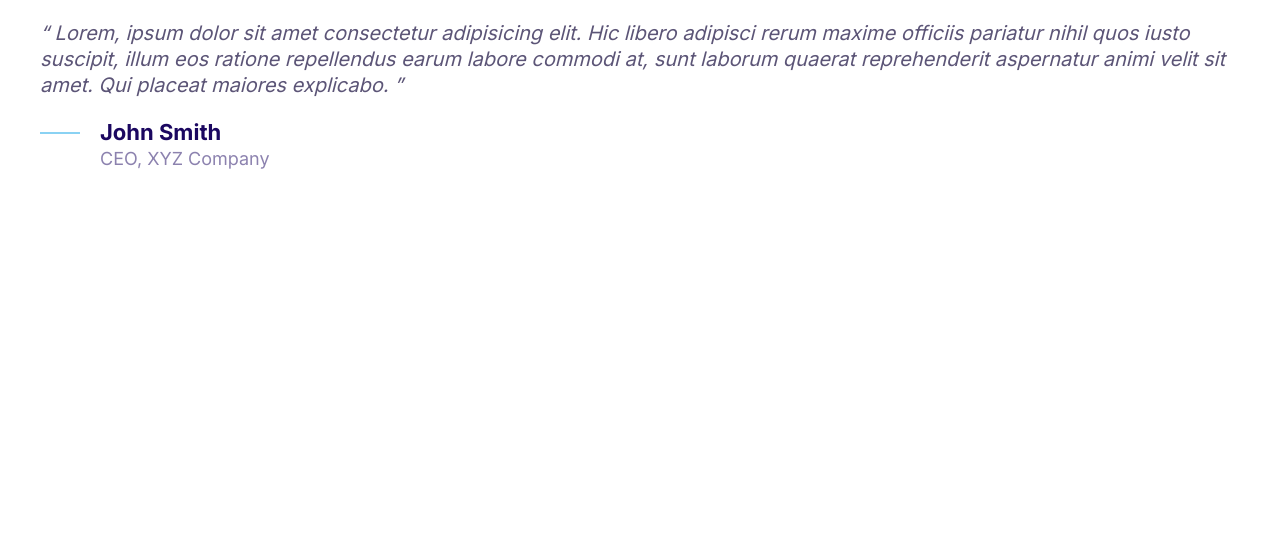
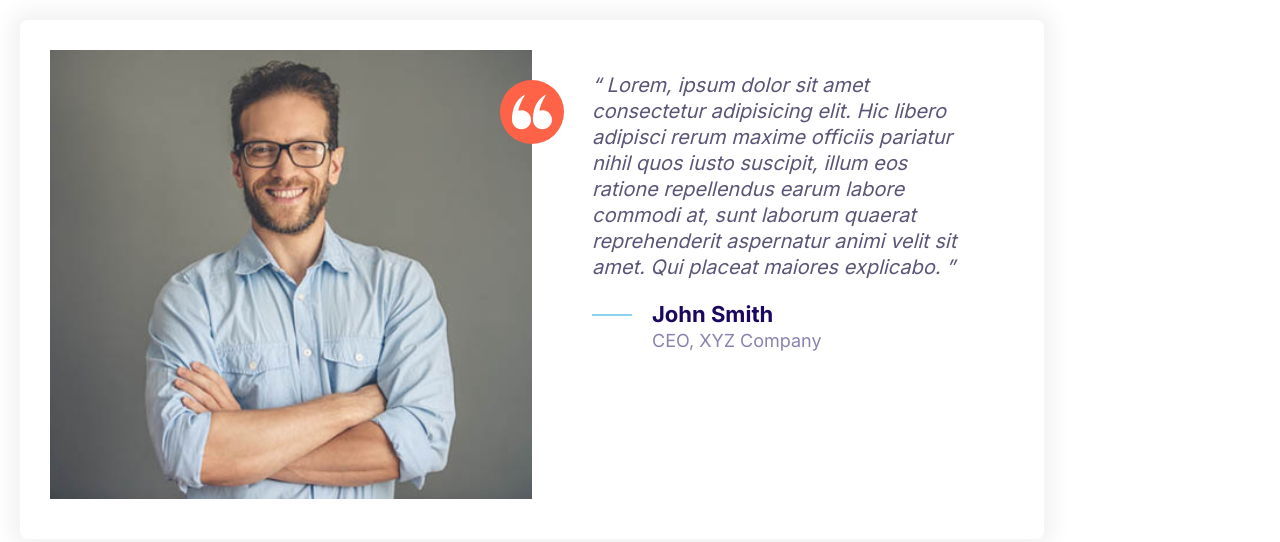
Before and after one commit to vaibhavyesalwad/Moshify, a plain HTML site: page index.html in a window 1280 px wide. Drawn offline with Linux system fonts and the light colour scheme.

Commit message:
Add: Create testimonial from customer

```diff
--- a/css/styles.css
+++ b/css/styles.css
@@ -192,6 +192,12 @@ p {
   width: 40px;
 }
 
+.icon--white{
+  fill: #fff;
+}
+
+
+
 .icon--primary {
   fill: var(--color-primary);
 }
@@ -313,14 +319,17 @@ p {
 
 /* Cards */
 .card {
-  width: 50rem;
-  height: 52rem;
   box-shadow: 0 0 20px 10px #f3f3f3;
-  margin: 3rem 2rem;
+  margin: 2rem;
   border-radius: 8px;
   overflow: hidden;
   transition: transform 0.1s;
   position: relative;
+}
+
+.card--package{
+  width: 50rem;
+  height: 52rem;
 }
 
 .card__header {
@@ -366,7 +375,7 @@ p {
   padding: 1rem 2rem;
 }
 
-.card:hover {
+.card--package:hover {
   transform: scale(1.05);
 }
 
@@ -377,7 +386,7 @@ p {
 }
 
 @media screen and (min-width: 1024px) {
-  .card {
+  .card--package {
     width: 34rem;
     height: 49rem;
   }
@@ -398,6 +407,7 @@ p {
 
   .card--popular {
     transform: scale(1.1);
+    margin: 4rem;
   }
 
   .card--popular:hover {
@@ -474,3 +484,56 @@ p {
     bottom: 20px;
   }
 }
+
+/* Grids */
+.grid{
+  display:grid
+}
+
+@media screen and (min-width: 768px) {
+  .grid--1x2{
+  grid-template-columns: repeat(2, 1fr);
+  }
+}
+
+@media screen and (min-width:1024px) {
+  .grid--1x3{
+    grid-template-columns: repeat(3, 1fr);
+  }
+
+}
+
+/* Testimonials */
+.testimonial{
+  padding: 3rem;
+}
+
+.testimonial__image{
+  position: relative;
+}
+
+.testimonial__image > img{
+  width: 100%;
+}
+
+.testimonial__image >  .icon-container{
+  position: absolute;
+  background-color: tomato;
+  right: -32px;
+  top: 3rem;
+}
+
+@media screen and (min-width: 768px) {
+  .testimonial .quote,
+  .testimonial .quote__author{
+    font-size: 2.2rem;
+  }
+
+  .testimonial .quote{
+    margin-left: 6rem;
+  }
+
+  .testimonial{
+    max-width: 1024px;
+  }
+}
--- a/index.html
+++ b/index.html
@@ -15,116 +15,23 @@
     />
   </head>
   <body>
-    <!-- <h1>Heading 1</h1>
-    <h2>Heading 2</h2>
-    <h3>Heading 3</h3>
-    <p>
-      Lorem ipsum dolor sit amet consectetur adipisicing elit. Cupiditate
-      officiis minima blanditiis voluptas, ipsa et, doloremque totam, ducimus
-      accusantium assumenda quidem mollitia cum minus voluptatum repellat
-      quaerat! Cum, ex eveniet!
-    </p>
-    <div>
-      <a href="abc.html" class="link-arrow">start here</a>
-    </div>
-    <span class="badge badge--primary">10% Off</span>
-    <span class="badge badge--secondary badge--small">20% Off</span>
-    <ul class="list list--tick">
-      <li class="list__item">Item 1</li>
-      <li class="list__item">Item 2</li>
-      <li class="list__item">Item 3</li>
-    </ul>
+    <div class="card testimonial">
+      <div class="grid grid--1x2">
+        <div class="testimonial__image">
+          <img src="/images/testimonial.jpg" alt="A happy, smiling customer" />
           <span class="icon-container">
-      <svg class="icon icon--primary">
-        <use xlink:href="/images/sprite.svg#menu"></use>
+            <svg class="icon icon--white">
+              <use xlink:href="/images/sprite.svg#quotes"></use>
             </svg>
           </span>
-      <button class="btn btn--primary">Add now</button>
-      <a href="#" class="btn btn--outline">Add now</a>
-      <a href="#" class="btn btn-- btn--secondary">Add now</a>
         </div>
-    <div class="input-group">
-      <input type="text" class="input" placeholder="Enter text to search...">
-      <button class="btn btn--primary">Search</button>
-    </div> -->
-
-    <!-- cards -->
-    <!-- <div class="abc">
-      <div class="card card--secondary">
-        <header>
-          <div class="card__header">
-            <span class="plan__name">Entry</span>
-            <div>
-              <span class="plan__price">$25</span>
-              <span class="plan__billing_cycle">/month</span>
-              <span class="badge badge--secondary badge--small">10% Off</span>
-            </div>
-            <span class="plan__description">Easy start on the cloud</span>
-          </div>
-        </header>
-        <div class="card__body">
-          <ul class="list list--tick">
-            <li class="list__item">Item 1</li>
-            <li class="list__item">Item 2</li>
-            <li class="list__item">Item 3</li>
-            <li class="list__item">Item 4</li>
-          </ul>
-          <a href="abc.html" class="btn btn--block">Buy now</a>
-        </div>
-      </div>
-      <div class="card card--primary card--popular">
-        <header>
-          <div class="card__header">
-            <span class="plan__name">Entry</span>
-            <div>
-              <span class="plan__price">$25</span>
-              <span class="plan__billing_cycle">/month</span>
-              <span class="badge badge--primary badge--small">10% Off</span>
-            </div>
-            <span class="plan__description">Easy start on the cloud</span>
-          </div>
-        </header>
-        <div class="card__body">
-          <ul class="list list--tick">
-            <li class="list__item">Item 1</li>
-            <li class="list__item">Item 2</li>
-            <li class="list__item">Item 3</li>
-            <li class="list__item">Item 4</li>
-          </ul>
-          <a href="abc.html" class="btn btn--block">Buy now</a>
-          <span class="badge-popular">Popular</span>
-        </div>
-      </div>
-      <div class="card card--secondary">
-        <header>
-          <div class="card__header">
-            <span class="plan__name">Entry</span>
-            <div>
-              <span class="plan__price">$25</span>
-              <span class="plan__billing_cycle">/month</span>
-              <span class="badge badge--secondary badge--small">10% Off</span>
-            </div>
-            <span class="plan__description">Easy start on the cloud</span>
-          </div>
-        </header>
-        <div class="card__body">
-          <ul class="list list--tick">
-            <li class="list__item">Item 1</li>
-            <li class="list__item">Item 2</li>
-            <li class="list__item">Item 3</li>
-            <li class="list__item">Item 4</li>
-          </ul>
-          <a href="abc.html" class="btn btn--block">Buy now</a>
-        </div>
-      </div>
-    </div> -->
         <blockquote class="quote">
           <p class="quote__text">
             Lorem, ipsum dolor sit amet consectetur adipisicing elit. Hic libero
-        adipisci rerum maxime officiis pariatur nihil quos iusto suscipit, illum
-        eos ratione repellendus earum labore commodi at, sunt laborum quaerat
-        reprehenderit aspernatur animi velit sit amet. Qui placeat maiores
-        explicabo.
+            adipisci rerum maxime officiis pariatur nihil quos iusto suscipit,
+            illum eos ratione repellendus earum labore commodi at, sunt laborum
+            quaerat reprehenderit aspernatur animi velit sit amet. Qui placeat
+            maiores explicabo.
           </p>
           <footer>
             <div class="media">
@@ -140,5 +47,7 @@
             </div>
           </footer>
         </blockquote>
+      </div>
+    </div>
   </body>
 </html>
```
Also changed, not shown: compnonents/cards.html (+1 -1 lines), compnonents/testimonial.html (added, +34 -0 lines), images/quotes.svg (added), images/testimonial.jpg (added). Lines whose indentation alone changed are shown as unchanged.
